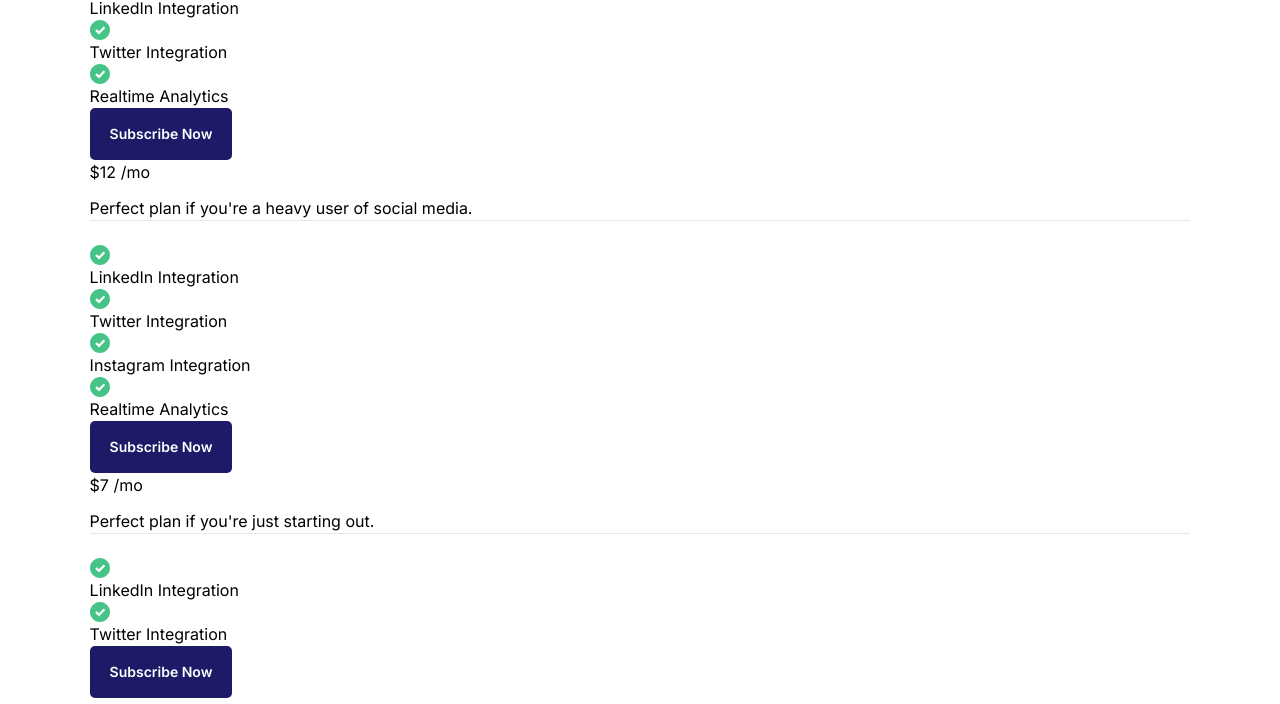
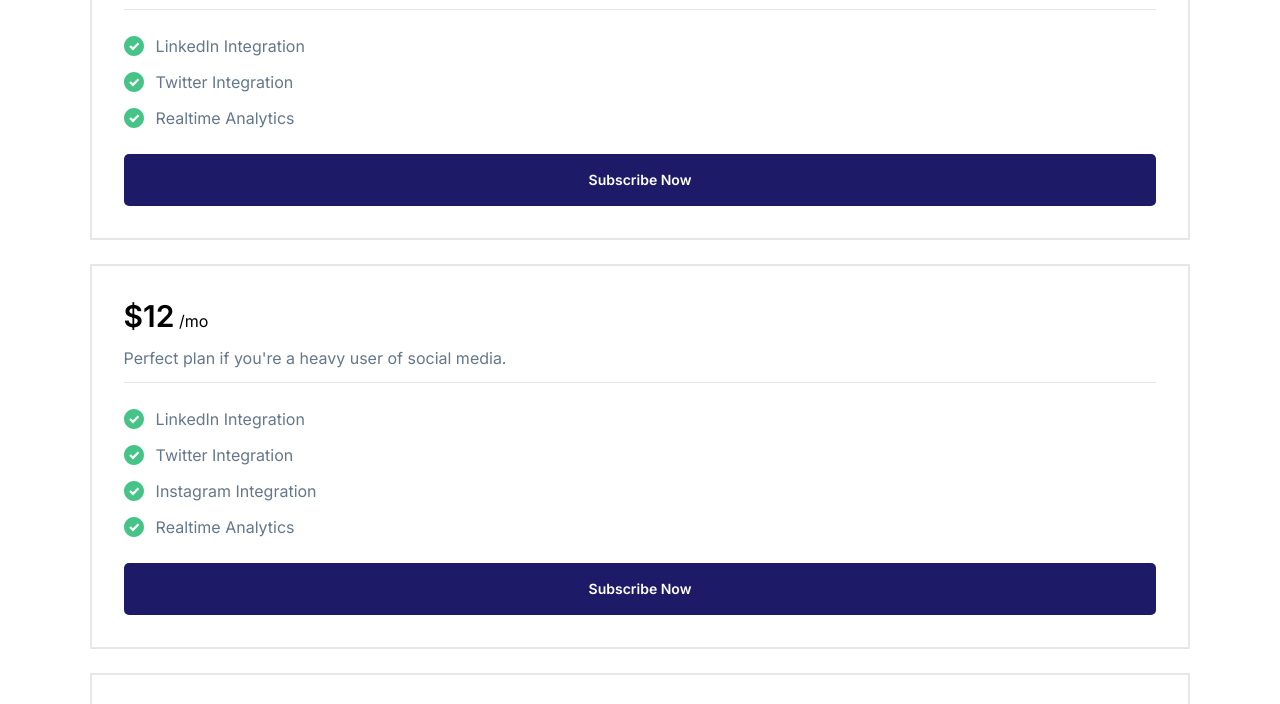
Before and after one commit to sanketcharanpahadi/TimeNow-landing-page, a website built with Vite: page price.html in a window 1280 px wide. Shown: the part 411-1115 px from the top of the page. Built offline with nearby package versions, Linux system fonts and the light colour scheme.

Commit message:
pricing page added

```diff
--- a/index.html
+++ b/index.html
@@ -21,7 +21,7 @@
         <ul
           class="links hidden bg-white text-center shadow-lg p-2 text-[#65778a]"
         >
-          <li class="mb-3"><a href="#">Features</a></li>
+          <li class="mb-3"><a href="index.html">Features</a></li>
           <hr class="mb-3" />
           <li class="mb-3"><a href="price.html">Pricing</a></li>
           <hr class="mb-3" />
--- a/style.css
+++ b/style.css
@@ -27,4 +27,24 @@
   .footer-column {
     @apply flex flex-col gap-1 text-[#65778a];
   }
+
+  .integration {
+    @apply flex gap-3 mb-3 text-[#65778a];
+  }
+
+  .price {
+    @apply border-2 p-8 mb-6;
+  }
+
+  .amount {
+    @apply text-3xl text-black font-black;
+  }
+
+  .plan {
+    @apply text-[#65778a] mb-3;
+  }
+
+  .btn-subscribe {
+    @apply block text-center mt-6;
+  }
 }
```
